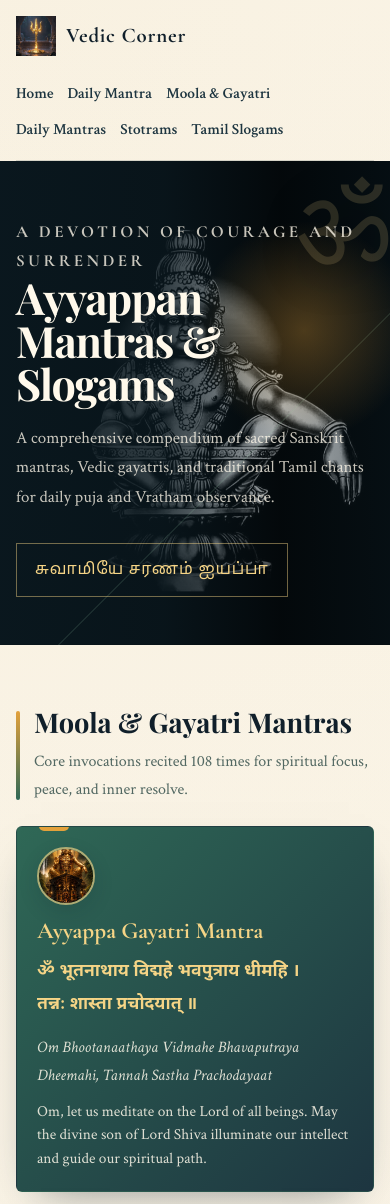
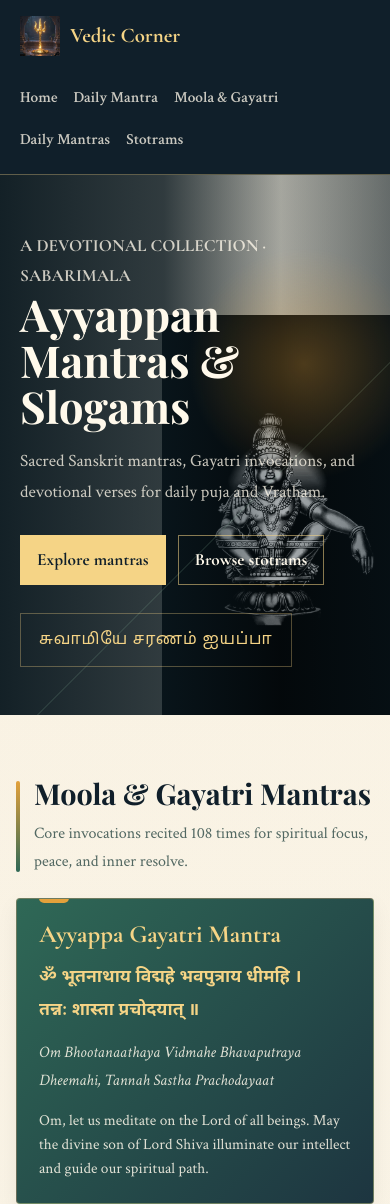
Before and after one commit to leomani2714/Vedaverse, a website: page ayyappan.html in a window 390 px wide. Shown: the top 1204 px of the page. Drawn offline with nearby package versions, Linux system fonts and the light colour scheme.

Commit message:
style: update header and hero section styles, improve accessibility and content

```diff
--- a/ayyappan.html
+++ b/ayyappan.html
@@ -7,7 +7,7 @@
   <title>Ayyappan Mantras & Slogams | Vedic Corner</title>
   <meta name="description"
     content="A complete devotional collection of Lord Ayyappan mantras, gayatris, saranam chants, and slogams in Sanskrit and Tamil.">
-  <link rel="icon" type="image/png" href="assets/images/ayyappan-hero.jpg">
+  <link rel="icon" type="image/jpeg" href="assets/images/ayyappan-hero.jpg">
   <link rel="preconnect" href="https://fonts.googleapis.com">
   <link rel="preconnect" href="https://fonts.gstatic.com" crossorigin>
   <link
@@ -510,6 +510,230 @@
       }
     }
 
+    header {
+      min-height: 78px;
+      margin-inline: calc(50% - 50vw);
+      padding: 14px max(20px, calc((100vw - 1180px) / 2));
+      background: var(--night);
+      border-bottom: 1px solid rgba(245, 212, 134, 0.35);
+    }
+
+    .brand {
+      color: var(--saffron-light);
+      letter-spacing: 0;
+    }
+
+    .brand img {
+      object-fit: contain;
+    }
+
+    nav {
+      gap: 8px 20px;
+    }
+
+    nav a {
+      padding: 4px 0;
+      color: rgba(255, 249, 235, 0.78);
+      transition: color 180ms ease, border-color 180ms ease;
+    }
+
+    nav a:hover,
+    nav a:focus-visible {
+      color: var(--saffron-light);
+      border-color: var(--saffron);
+    }
+
+    .hero {
+      min-height: 560px;
+      margin-inline: calc(50% - 50vw);
+      padding: 76px max(24px, calc((100vw - 1124px) / 2)) 72px;
+      background-size: auto, auto 100%;
+      background-position: center, right center;
+      background-repeat: no-repeat;
+    }
+
+    .hero::after {
+      content: none;
+    }
+
+    .hero-inner {
+      max-width: 680px;
+      padding-right: 28px;
+    }
+
+    .eyebrow {
+      letter-spacing: 0;
+    }
+
+    h1 {
+      font-size: 4.25rem;
+      letter-spacing: 0;
+      line-height: 1.04;
+    }
+
+    .hero p {
+      max-width: 570px;
+      font-size: 1.2rem;
+    }
+
+    .hero-actions {
+      display: flex;
+      flex-wrap: wrap;
+      gap: 12px;
+      margin-top: 28px;
+    }
+
+    .hero-actions a {
+      display: inline-flex;
+      min-height: 44px;
+      align-items: center;
+      padding: 9px 16px;
+      border: 1px solid rgba(245, 212, 134, 0.55);
+      color: var(--paper);
+      font-family: 'Cormorant Garamond', serif;
+      font-size: 1.08rem;
+      font-weight: 700;
+      text-decoration: none;
+      transition: background-color 180ms ease, color 180ms ease;
+    }
+
+    .hero-actions a:first-child {
+      color: var(--night);
+      background: var(--saffron-light);
+      border-color: var(--saffron-light);
+    }
+
+    .hero-actions a:hover {
+      color: var(--night);
+      background: var(--paper);
+      border-color: var(--paper);
+    }
+
+    .saranam {
+      margin-top: 28px;
+      border-color: rgba(245, 212, 134, 0.32);
+    }
+
+    .content-section {
+      margin-top: 72px;
+      scroll-margin-top: 24px;
+    }
+
+    .section-heading h2 {
+      font-size: 2rem;
+      letter-spacing: 0;
+    }
+
+    .grid {
+      grid-template-columns: repeat(2, minmax(0, 1fr));
+      gap: 16px;
+    }
+
+    .card {
+      padding: 26px;
+      border-color: rgba(35, 59, 58, 0.14);
+      border-radius: 4px;
+      background: rgba(255, 253, 248, 0.86);
+      box-shadow: 0 8px 22px rgba(16, 31, 42, 0.06);
+      transition: border-color 180ms ease, box-shadow 180ms ease;
+    }
+
+    .card.featured {
+      color: var(--paper);
+      background: linear-gradient(135deg, var(--leaf), var(--night-soft));
+      border-color: rgba(245, 212, 134, 0.34);
+    }
+
+    .card.featured h3,
+    .card.featured .mantra,
+    .card.featured .slogam {
+      color: var(--saffron-light);
+    }
+
+    .card.featured .transliteration,
+    .card.featured .meaning {
+      color: rgba(255, 249, 235, 0.86);
+    }
+
+    .card:hover {
+      transform: none;
+      border-color: rgba(47, 104, 86, 0.38);
+      box-shadow: 0 12px 28px rgba(16, 31, 42, 0.1);
+    }
+
+    .card h3 {
+      font-size: 1.55rem;
+      letter-spacing: 0;
+    }
+
+    .mantra,
+    .slogam {
+      line-height: 1.9;
+    }
+
+    .meaning {
+      margin-top: 14px;
+    }
+
+    .page footer {
+      margin: 68px calc(50% - 50vw) 0;
+      padding: 24px 20px;
+      color: rgba(255, 249, 235, 0.72);
+      background: var(--night);
+      border-top: 1px solid rgba(245, 212, 134, 0.3);
+    }
+
+    @media (max-width: 640px) {
+      header {
+        margin-inline: calc(50% - 50vw);
+        padding: 16px 20px;
+      }
+
+      nav {
+        gap: 6px 16px;
+      }
+
+      .hero {
+        min-height: 540px;
+        margin-inline: calc(50% - 50vw);
+        padding: 56px 20px 48px;
+        background-size: auto, auto 74%;
+        background-position: center, right bottom;
+      }
+
+      .hero-inner {
+        padding-right: 0;
+      }
+
+      h1 {
+        font-size: 2.75rem;
+      }
+
+      .hero p {
+        font-size: 1.08rem;
+      }
+
+      .content-section {
+        margin-top: 52px;
+      }
+
+      .section-heading h2 {
+        font-size: 1.8rem;
+      }
+
+      .grid {
+        grid-template-columns: 1fr;
+      }
+
+      .card {
+        padding: 22px;
+      }
+
+      .page footer {
+        margin-top: 48px;
+      }
+    }
+
   </style>
   <link rel="stylesheet" href="assets/css/theme.css">
   <link rel="stylesheet" href="assets/css/page-shell.css">
@@ -525,17 +749,18 @@
         <a href="#moola">Moola & Gayatri</a>
         <a href="#daily">Daily Mantras</a>
         <a href="#stotrams">Stotrams</a>
-        <a href="#tamil">Tamil Slogams</a>
       </nav>
     </header>
 
     <section class="hero" aria-labelledby="page-title">
-      <!-- <img class="hero-visual" src="assets/images/ayyappan-hero-figure.png" alt="" aria-hidden="true" loading="eager"> -->
       <div class="hero-inner">
-        <p class="eyebrow">A devotion of courage and surrender</p>
+        <p class="eyebrow">A devotional collection · Sabarimala</p>
         <h1 id="page-title">Ayyappan<br>Mantras & Slogams</h1>
-        <p>A comprehensive compendium of sacred Sanskrit mantras, Vedic gayatris, and traditional Tamil chants for daily
-          puja and Vratham observance.</p>
+        <p>Sacred Sanskrit mantras, Gayatri invocations, and devotional verses for daily puja and Vratham.</p>
+        <div class="hero-actions">
+          <a href="#moola">Explore mantras</a>
+          <a href="#stotrams">Browse stotrams</a>
+        </div>
         <div class="saranam" lang="ta">சுவாமியே சரணம் ஐயப்பா</div>
       </div>
     </section>
@@ -549,7 +774,6 @@
         </div>
         <div class="grid">
           <article class="card featured">
-            <img class="card-icon" src="assets/images/ayyappan-hero-figure.png" alt="" aria-hidden="true" loading="lazy">
             <h3>Ayyappa Gayatri Mantra</h3>
             <div class="mantra" lang="sa">ॐ भूतनाथाय विद्महे भवपुत्राय धीमहि ।<br>तन्नः शास्ता प्रचोदयात् ॥</div>
             <div class="transliteration">Om Bhootanaathaya Vidmahe Bhavaputraya Dheemahi, Tannah Sastha Prachodayaat
@@ -597,7 +821,6 @@
         </div>
         <div class="grid">
           <article class="card featured">
-            <img class="card-icon" src="assets/images/ayyappan-hero-figure.png" alt="" aria-hidden="true" loading="lazy">
             <h3>Swamiye Saranam Ayyappa</h3>
             <div class="mantra" lang="ta">சுவாமியே சரணம் ஐயப்பா<br>சுவாமியே சரணம் ஐயப்பா</div>
             <div class="transliteration">Swamiye Saranam Ayyappa</div>
@@ -654,7 +877,6 @@
         </div>
         <div class="grid">
           <article class="card featured">
-            <img class="card-icon" src="assets/images/ayyappan-hero-figure.png" alt="" aria-hidden="true" loading="lazy">
             <h3>Lokaveeram Slokam</h3>
             <div class="slogam" lang="sa">लोकवीरं महापूज्यं सर्वरक्षाकरं विभुम् ।<br>पार्वतीहृदयानन्दं शास्तारं
               प्रणमाम्यहम् ॥</div>
```
